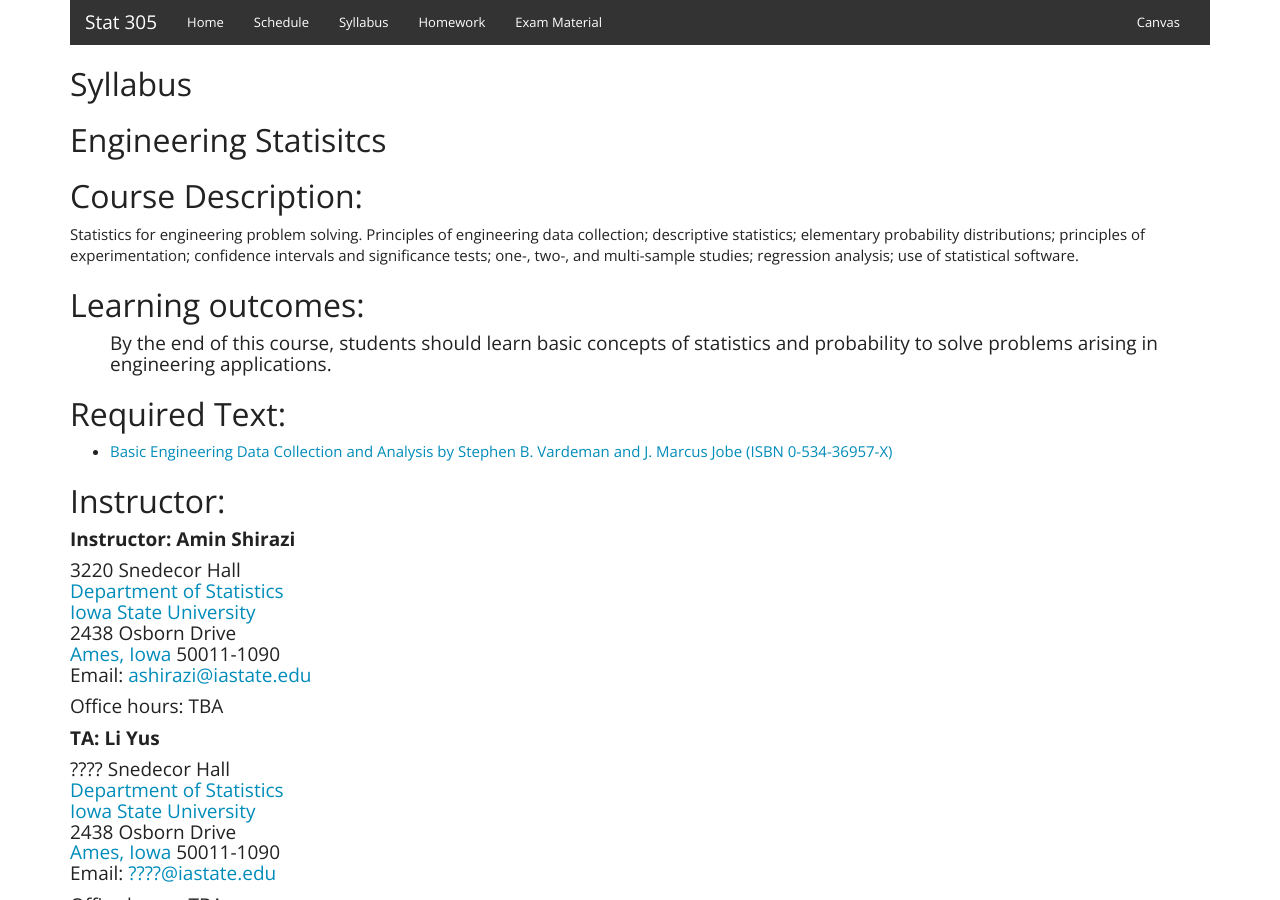
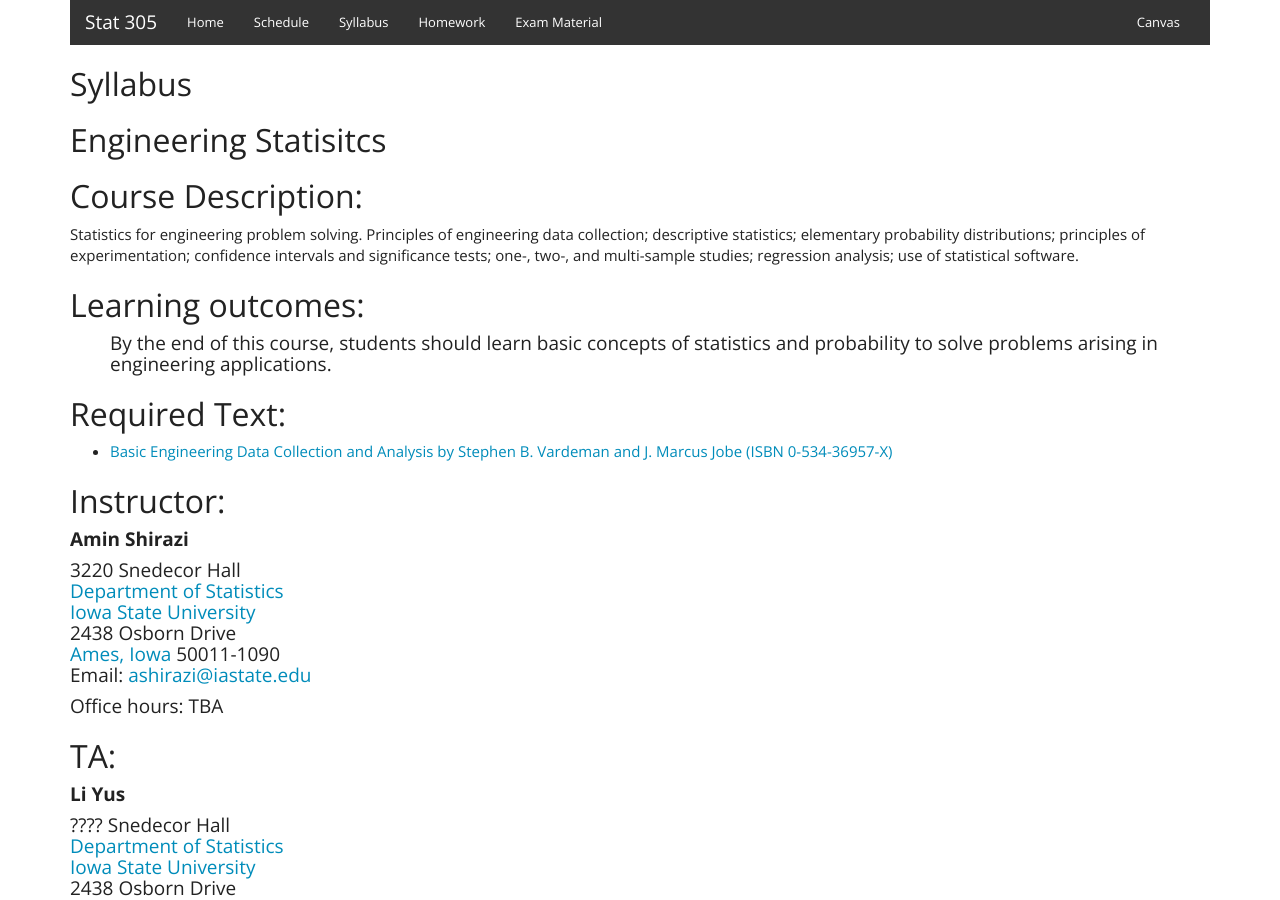
Before and after one commit to ashirazist/stat305.github.io, a Jekyll site: the page built from syllabus.html, in a window 1280 px wide and 900 px high. Built offline with Jekyll 4.4.1, drawn with Linux system fonts in a browser that asks for light colours.

Commit message:
update syllabus

```diff
--- a/syllabus.html
+++ b/syllabus.html
@@ -27,7 +27,7 @@ Statistics for engineering problem solving. Principles of engineering data colle
 
 
 <h2>Instructor:</h2>
-  <h4><p style="font-weight:bold;">Instructor: Amin Shirazi</p></h4>
+  <h4><p style="font-weight:bold;">Amin Shirazi</p></h4>
   <h4>3220 Snedecor Hall<BR>
   <A HREF="http://stat.iastate.edu">Department of Statistics</A><BR>
   <A HREF="https://www.iastate.edu">Iowa State University</A><BR>
@@ -40,8 +40,8 @@ Email: <A HREF="mailto:ashirazi@iastate.edu">ashirazi@iastate.edu</A>
 
   <h4>Office hours: TBA </h4>
 
-
-    <h4><p style="font-weight:bold;">TA: Li Yus</p></h4>
+<h2>TA:</h2>
+    <h4><p style="font-weight:bold;">Li Yus</p></h4>
 
     <h4>???? Snedecor Hall<BR>
 <A HREF="http://stat.iastate.edu">Department of Statistics</A><BR>
@@ -57,7 +57,7 @@ Email: <A HREF="mailto:????@iastate.edu">????@iastate.edu</A>
 
 <h2>Assessment Policy:</h2>
 Grades (include plus/minus) will be determined based on the following:
-<h2>Homework:</h2>
+<h3>Homework:</h3>
 Most weeks, homework will be assigned to be collected the following week in class. To accomodate unexpected events that may impact students ability to complete this assignments on time I will drop the lowest of the homework grades from the overall average.
 
 <h2>Exams:</h2>
```
